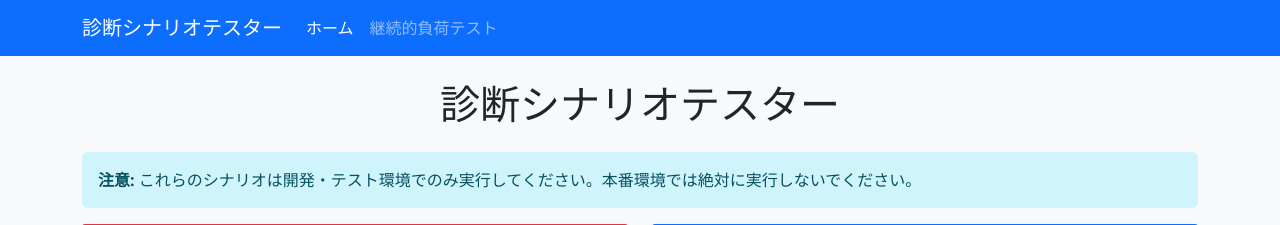
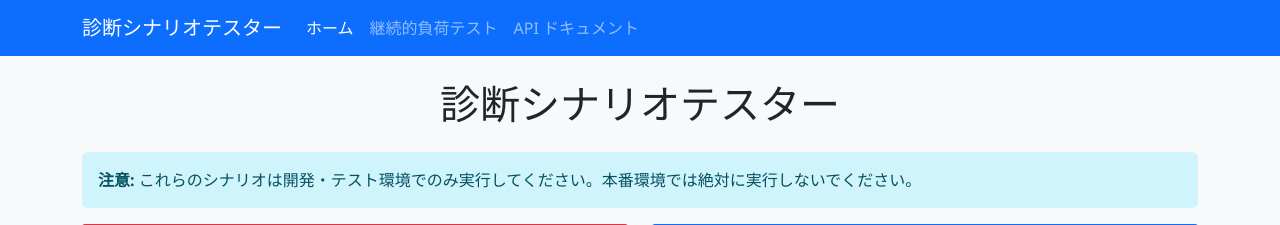
Before and after one commit to tokawa-ms/SREAgent_Tester, an ASP.NET Core app: page / in a window 1280 px wide. Shown: the top 225 px of the page. Run offline with ASP.NET Core 8, Linux system fonts and the light colour scheme.

Commit message:
Add Swagger navigation link to top navigation bar
Co-authored-by: tokawa-ms <18474082+tokawa-ms@users.noreply.github.com>

```diff
--- a/DiagnosticScenarios/Views/Shared/_Layout.cshtml
+++ b/DiagnosticScenarios/Views/Shared/_Layout.cshtml
@@ -27,6 +27,9 @@
                         <li class="nav-item">
                             <a class="nav-link @(currentController == "Home" && currentAction == "ToggleScenarios" ? "active" : string.Empty)" asp-controller="Home" asp-action="ToggleScenarios" aria-current="@(currentController == "Home" && currentAction == "ToggleScenarios" ? "page" : null)">継続的負荷テスト</a>
                         </li>
+                        <li class="nav-item">
+                            <a class="nav-link" href="/swagger" target="_blank">API ドキュメント</a>
+                        </li>
                     </ul>
                 </div>
             </div>
```
